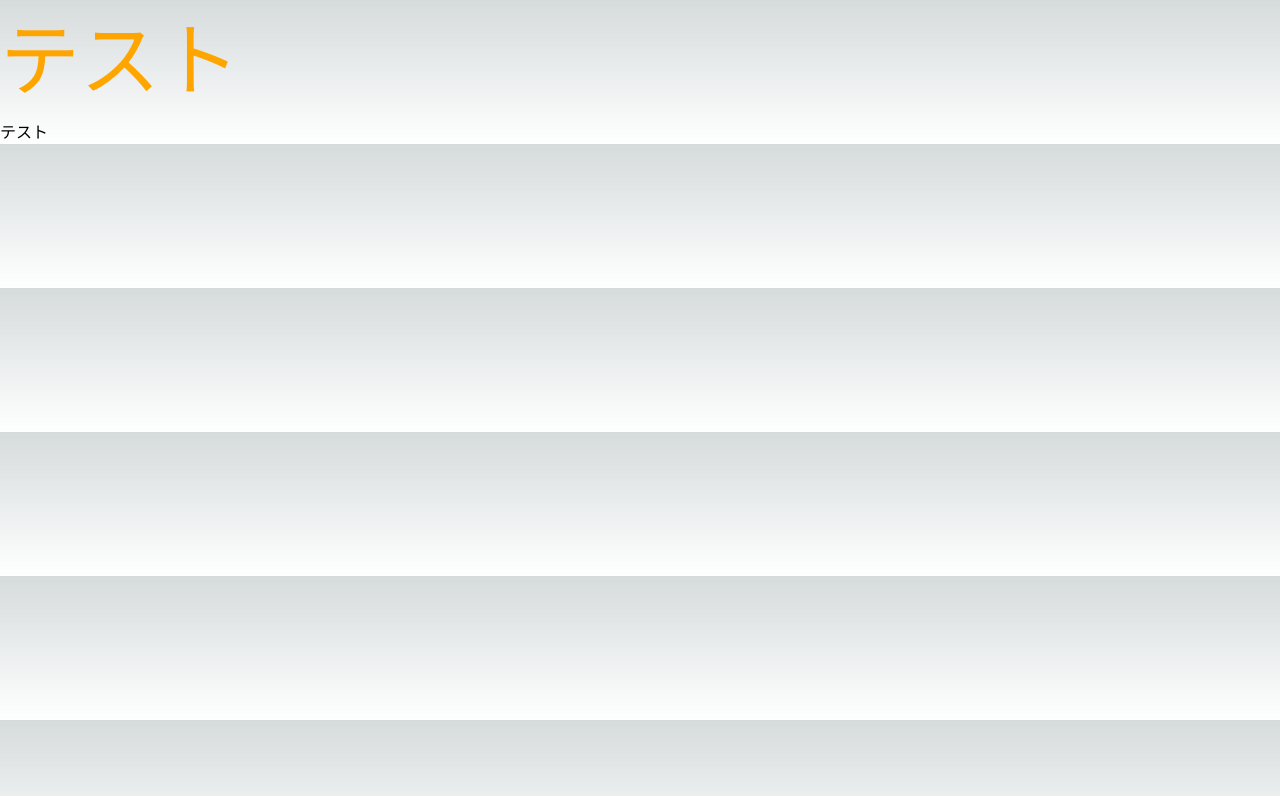
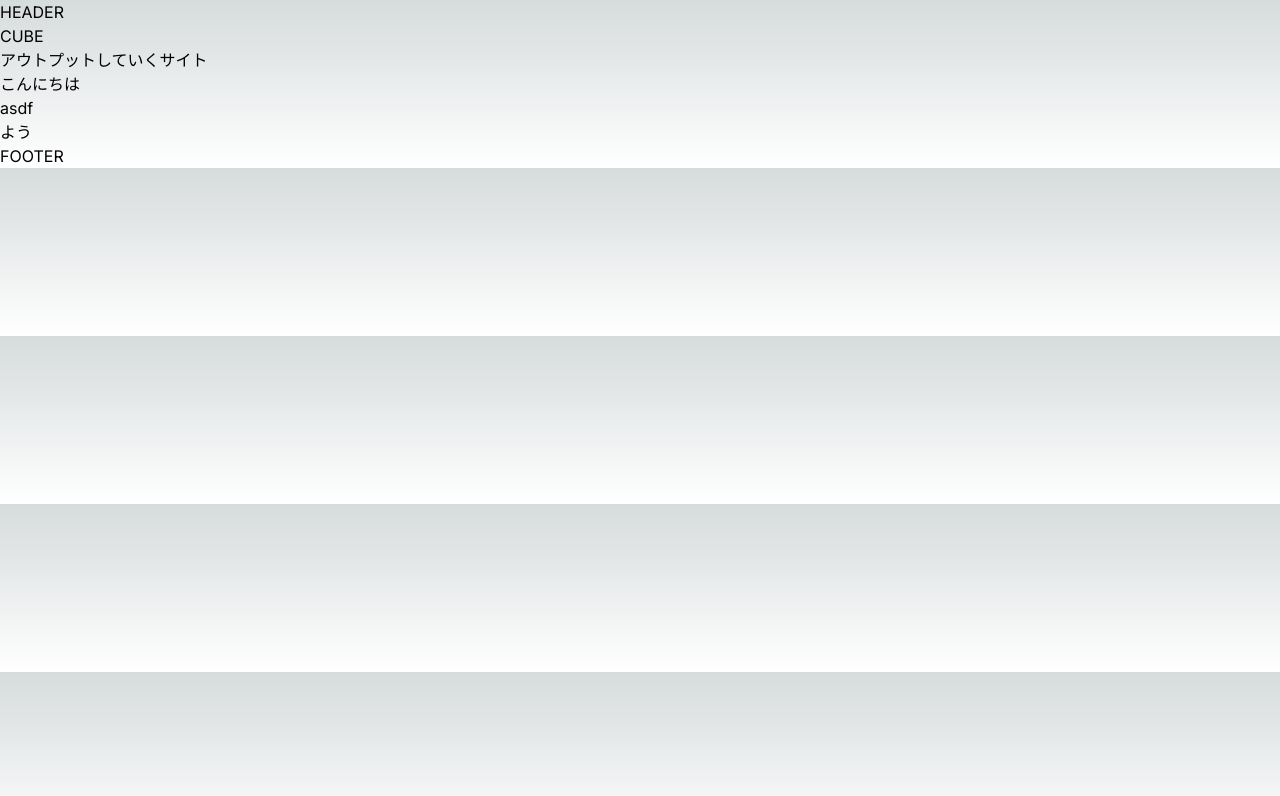
Before and after one commit to kazukidddd/next-example, a Next.js app in the folder blog/: page /about in a window 1280 px wide. Shown: the top 796 px of the page. Built offline with nearby package versions, Linux system fonts and the light colour scheme.

Commit message:
chore: Add about page component and EachPost component

```diff
--- a/blog/src/app/about/page.tsx
+++ b/blog/src/app/about/page.tsx
@@ -1,10 +1,18 @@
+import { EachPost } from "@/components/each_post"
+
 // ブラウザやファイルの外部からアクセス可能にする変数や関数にはexportを使う
-export default function Home() {
-  const test = (
+export default function About() {
+  const component = (
     <>
-    <h1 style={{ color: 'orange',fontSize:'80px'}}>テスト</h1>
-    <h1>テスト</h1>
+    <header>HEADER</header>
+
+    <main>
+      <h1>CUBE</h1>
+      <p>アウトプットしていくサイト</p>
+      <EachPost title="asdf" url="よう" />
+    </main>
+    <footer>FOOTER</footer>
     </>
   )
-  return test
+  return component
 }
--- /dev/null
+++ b/blog/src/components/each_post.tsx
@@ -0,0 +1,10 @@
+
+export function EachPost(props: { title: string, url: string }) {
+  return (
+    <article>
+        <h1>こんにちは</h1>
+        <p>{props.title}</p>
+        <h2>{props.url}</h2>
+    </article>
+  );
+}
```
